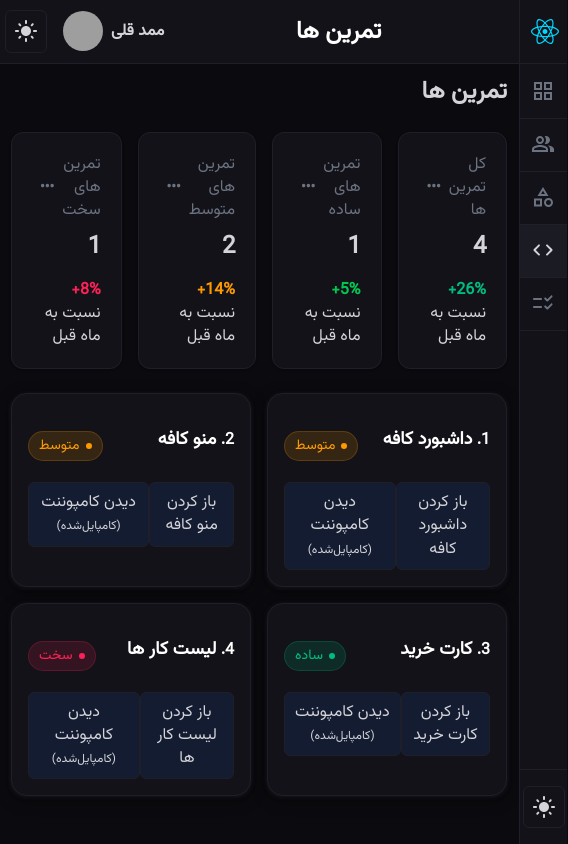
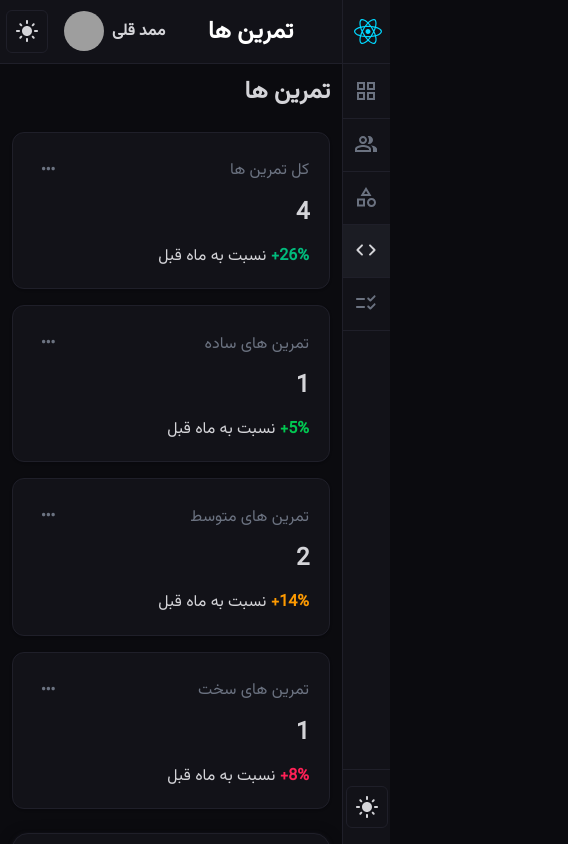
Before and after one commit to ImRez69/SaaS-Dashboard, a React (Vite) app: page / in a window 390 px wide. Both pictures are taken after a click on the item "تمرین ها". Shown: the top 844 px of the page, 568 px wide, since content can reach past the window. Built offline with nearby package versions, Linux system fonts and the light colour scheme; grey boxes are pictures that could not be loaded.

Commit message:
Fix Responsive

```diff
--- a/src/pages/Practices.jsx
+++ b/src/pages/Practices.jsx
@@ -41,8 +41,8 @@ export default function Practices() {
     <div className="flex flex-col items-center gap-6">
       <h1 className="text-foreground w-full text-2xl font-bold">تمرین ها</h1>
       <div className="flex w-full flex-col justify-center gap-4">
-        <div className="flex w-full justify-center gap-4">
-          <div className="w-1/4">
+        <div className="flex w-full justify-center gap-4 max-md:flex-wrap">
+          <div className="w-1/4 max-md:w-full">
             <MinStatCard
               title={"کل تمرین ها"}
               value={practicesDetails.allPractices.length}
@@ -54,7 +54,7 @@ export default function Practices() {
             </MinStatCard>
           </div>
 
-          <div className="w-1/4">
+          <div className="w-1/4 max-md:w-full">
             <MinStatCard
               title={"تمرین های ساده "}
               value={practicesDetails.easyPractices.length}
@@ -66,7 +66,7 @@ export default function Practices() {
             </MinStatCard>
           </div>
 
-          <div className="w-1/4">
+          <div className="w-1/4 max-md:w-full">
             <MinStatCard
               title={"تمرین های متوسط"}
               value={practicesDetails.normalPractices.length}
@@ -78,7 +78,7 @@ export default function Practices() {
             </MinStatCard>
           </div>
 
-          <div className="w-1/4">
+          <div className="w-1/4 max-md:w-full">
             <MinStatCard
               title={"تمرین های سخت"}
               value={practicesDetails.hardPractices.length}
@@ -92,7 +92,7 @@ export default function Practices() {
         </div>
       </div>
 
-      <div className="grid w-full grid-cols-4 grid-rows-2 gap-4">
+      <div className="grid w-full grid-cols-4 grid-rows-2 gap-4 max-md:grid-cols-1">
         {practices.map((practice) => (
           <Practice
             key={practice.id}
@@ -132,18 +132,19 @@ function Practice({ practice, onOpenComponent, onOpenCode }) {
         </h3>
         <Badge status={practice.difficulty} />
       </div>
-      <div className="flex items-center justify-between">
+      <div className="flex items-center justify-between max-xl:flex-wrap max-xl:gap-4 max-md:flex-wrap max-md:gap-4">
         <Button
-          style={"bg-accent-bg"}
+          style={"bg-accent-bg max-md:mx-auto max-xl:mx-auto"}
           onClick={() => onOpenComponent(practice.jsxElement)}
         >
           باز کردن {practice.title}
+          <span className="text-xs"> (فقط در دسکتاپ)</span>
         </Button>
         <Button
-          style={"bg-accent-bg"}
+          style={"bg-accent-bg max-md:mx-auto max-xl:mx-auto"}
           onClick={() => onOpenCode(practice.jsxString)}
         >
-          دیدن کامپوننت <span className="text-xs">(کامپایل‌شده)</span>
+          دیدن کامپوننت<span className="text-xs"> (کامپایل‌شده)</span>
         </Button>
       </div>
     </div>
```
